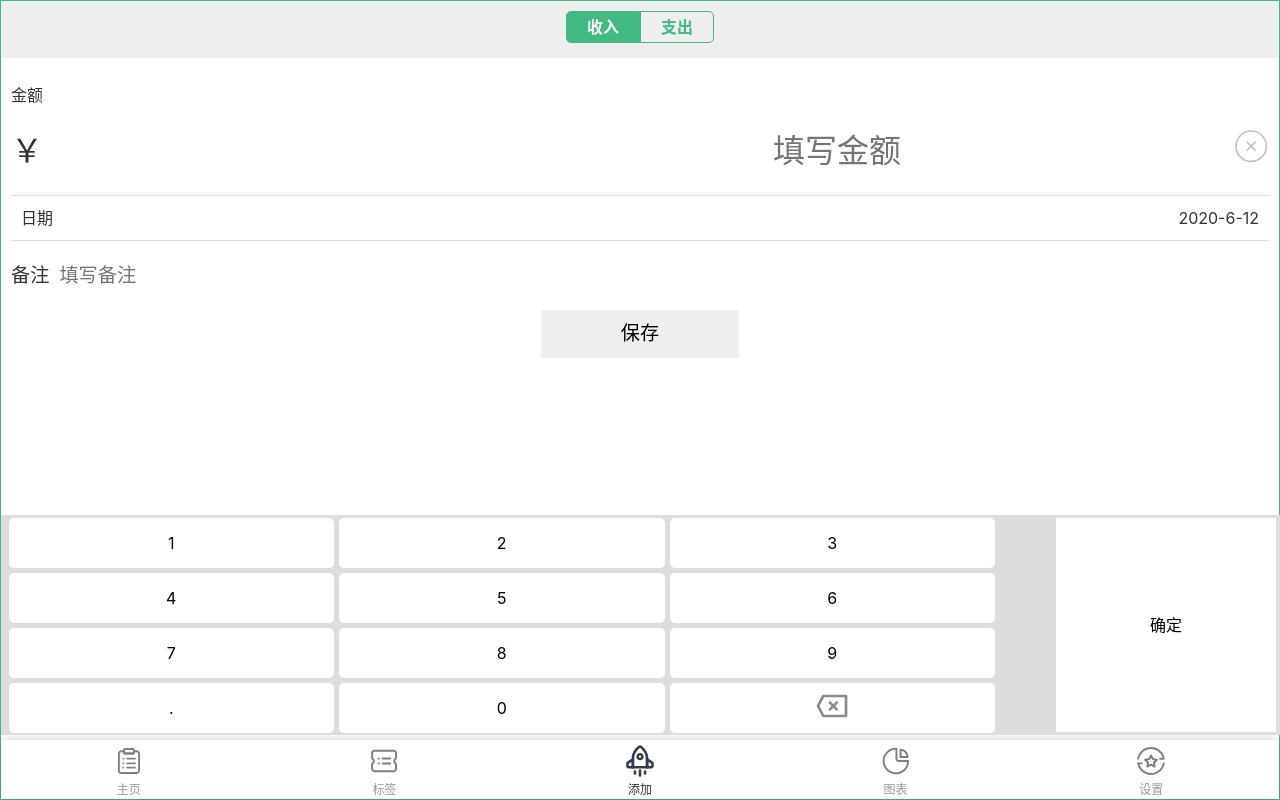
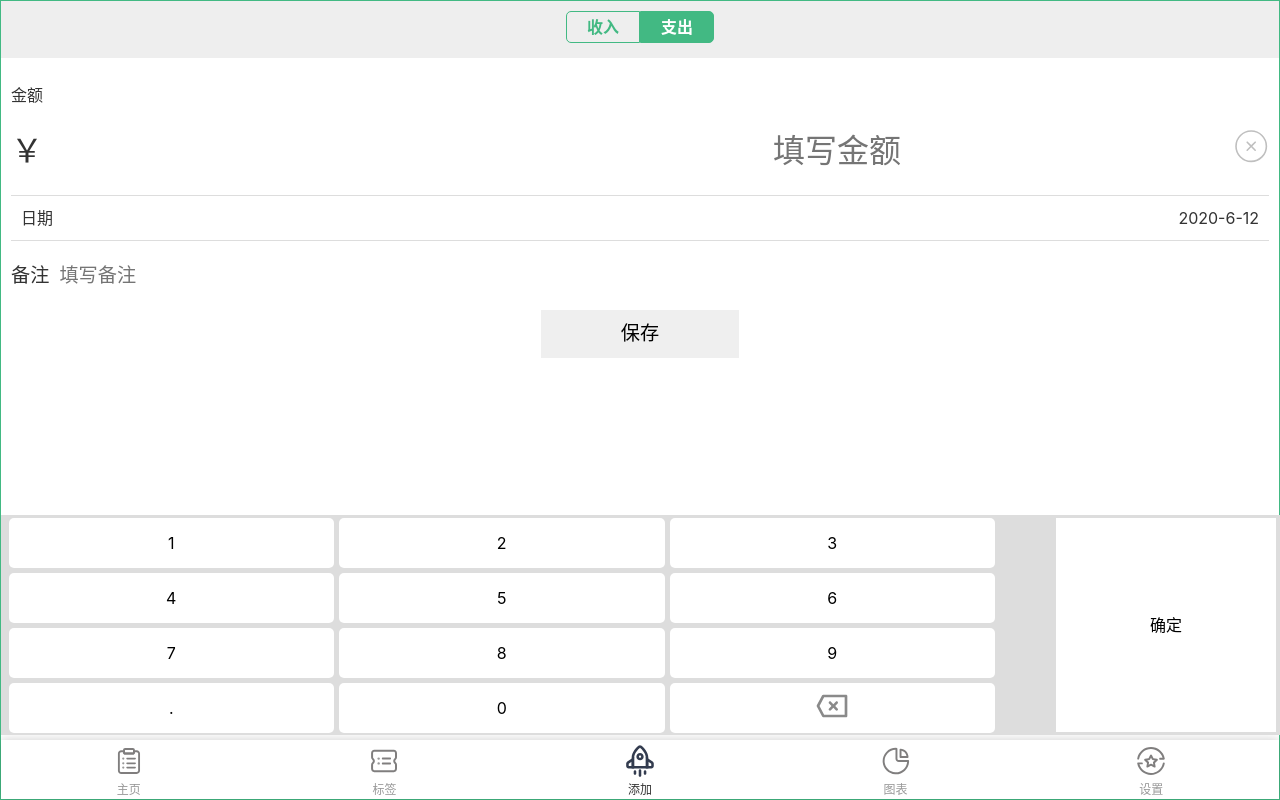
Before and after one commit to zjyshy/my-account-pro, a Vue app: page /#/add in a window 1280 px wide. Built offline with nearby package versions, Linux system fonts and the light colour scheme.

Commit message:
使用JS实现了一个组件

```diff
--- a/src/components/AddBill/Money.vue
+++ b/src/components/AddBill/Money.vue
@@ -2,13 +2,13 @@
 
   <main>
     <div class="money">
-      <span class="bill-type">{{billType}}</span>金额
+      <span class="bill-type"></span>金额
       <div class="inputMoney"><span>￥</span>
         <label><input type="text" placeholder="填写金额"></label>
         <span id="empty-icon"><Icon icon-name="empty"/></span>
       </div>
     </div>
-    <div class="date">{{billType}}日期 <span class="date-selector">2020-6-12</span></div>
+    <div class="date">日期 <span class="date-selector">2020-6-12</span></div>
     <div class="mark"><label>备注<input type="text" placeholder="填写备注"></label></div>
     <div class="save">
       <button>保存</button>
@@ -80,6 +80,7 @@
       }
     }
 
+
   }
 
 </style>
--- a/src/views/AddBill.vue
+++ b/src/views/AddBill.vue
@@ -3,8 +3,10 @@
     <div>
       <header>
         <div>
-          <div>收入</div>
-          <div>支出</div>
+          <div :class="type==='1' && 'selected'"
+          @click="selectType('1')">收入</div>
+          <div :class="type==='0'  && 'selected'"
+          @click="selectType('0')">支出</div>
         </div>
       </header>
 <Money/>
@@ -16,7 +18,7 @@
 
 </template>
 
-<script lang="ts">
+<script >
 
   import NumberPad from "@/components/AddBill/NumberPad.vue";
   import Money from "@/components/AddBill/Money.vue";
@@ -25,9 +27,20 @@
     components: {Money, NumberPad},
     data: function () {
       return {
-        billType: '收入'
+        //billType: '收入',
+        type:'0'//0表示支出，1表示收入
       };
     },
+    methods:{
+      selectType(type){
+        if(type !=='0'&& type!=='1'){
+          throw new Error('type is unknown')
+        }else{
+          this.type = type;
+          console.log(type)
+        }
+    }
+  },
 
   };
 </script>
@@ -50,18 +63,22 @@
         border: 1px solid #42b983;
         padding: 3px 20px;
         font-weight: 600;
+        color: #42b983;
       }
 
       > div:first-child {
         border-radius: 5px 0 0 5px;
-        background-color: #42b983;
-        color: white;
+
       }
 
       > div:last-child {
-        color: #42b983;
+
         border-radius: 0 5px 5px 0;
       }
+    }
+    .selected{
+      background-color: #42b983;
+      color: white;
     }
   }
 
```
